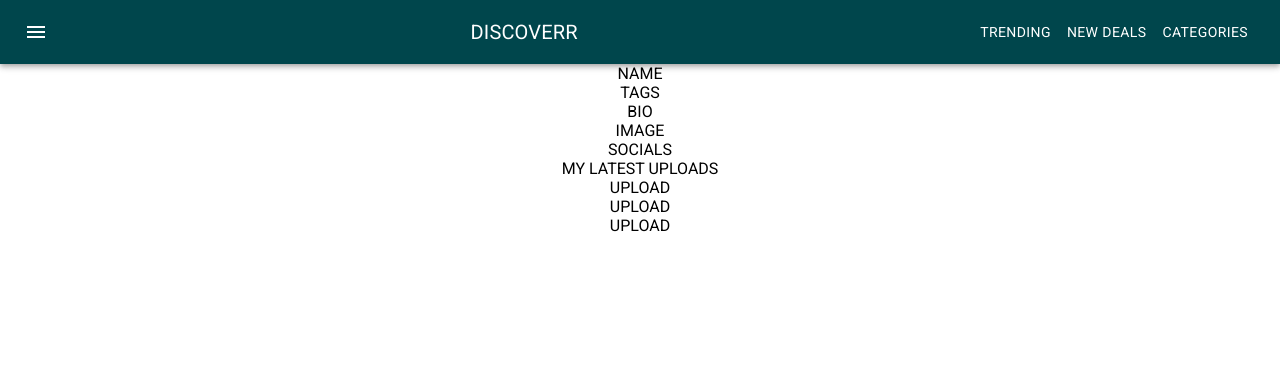
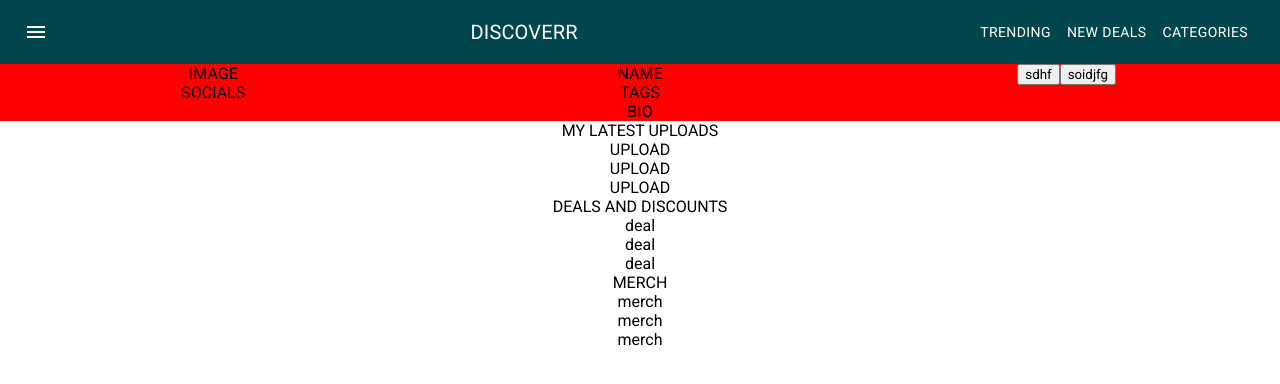
Before and after one commit to Reikon95/discoverr, a React (Create React App) app: page /showcase in a window 1280 px wide. Shown: the top 384 px of the page. Built offline with nearby package versions, Linux system fonts and the light colour scheme.

Commit message:
layout fix

```diff
--- a/src/components/showcase-page/showcase-page.scss
+++ b/src/components/showcase-page/showcase-page.scss
@@ -97,3 +97,9 @@
 // }
 
 /* bring all of the relevant groupings into the same containers and then stack them? */
+
+.showcase-entry-container {
+  background-color: red;
+  display: grid;
+  grid-template-columns: 1fr 1fr 1fr;
+}
--- a/src/components/showcase-page/showcase-page.tsx
+++ b/src/components/showcase-page/showcase-page.tsx
@@ -47,22 +47,45 @@ export default function ShowcasePage({ name, deals, socials, tags, bio }) {
 
   return (
     <>
-      <div>
-        <div>
-          <div>NAME</div>
-          <div>TAGS</div>
-          <div>BIO</div>
+      <div className="showcase-container">
+        <div className="showcase-entry-container">
+          <div className="creator-image-wrapper">
+            <div className="creator-image">IMAGE</div>
+            <div className="creator-socials">SOCIALS</div>
+          </div>
+          <div className="creator-details">
+            <div className="creator-name">NAME</div>
+            <div className="creator-tags">TAGS</div>
+            <div className="creator-bio">BIO</div>
+          </div>
+
+          <div className="creator-support-buttons">
+            <button>sdhf</button>
+            <button>soidjfg</button>
+          </div>
         </div>
-        <div>
-          <div>IMAGE</div>
-          <div>SOCIALS</div>
-        </div>
-        <div>
+        <div className="creator-latest-uploads">
           <div>MY LATEST UPLOADS</div>
           <div>
             <div>UPLOAD</div>
             <div>UPLOAD</div>
             <div>UPLOAD</div>
+          </div>
+        </div>
+        <div className="deals-and-discounts-container">
+          <div>DEALS AND DISCOUNTS</div>
+          <div>
+            <div>deal</div>
+            <div>deal</div>
+            <div>deal</div>
+          </div>
+        </div>
+        <div className="merch-container">
+          <div>MERCH</div>
+          <div>
+            <div>merch</div>
+            <div>merch</div>
+            <div>merch</div>
           </div>
         </div>
       </div>
```
